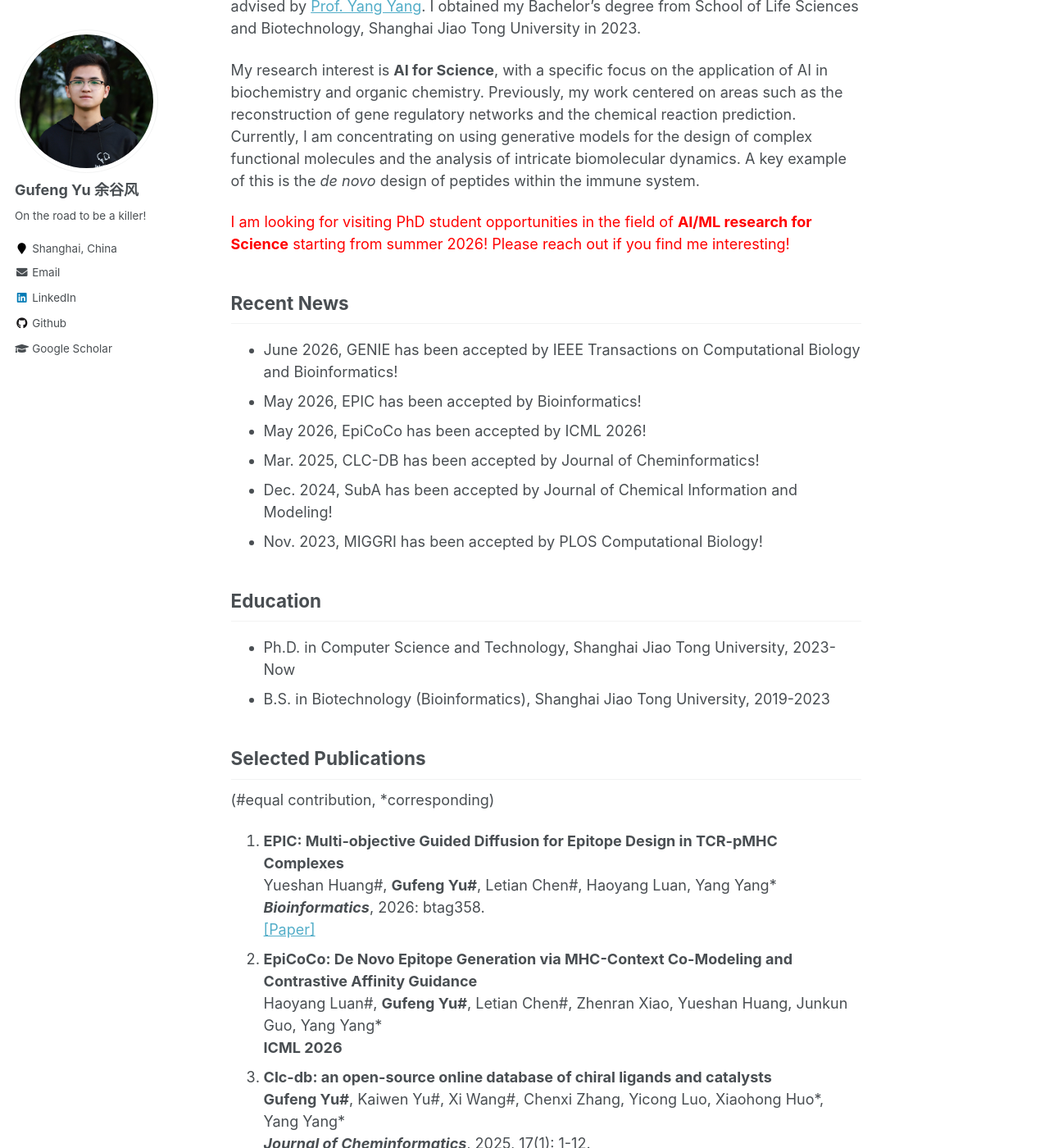
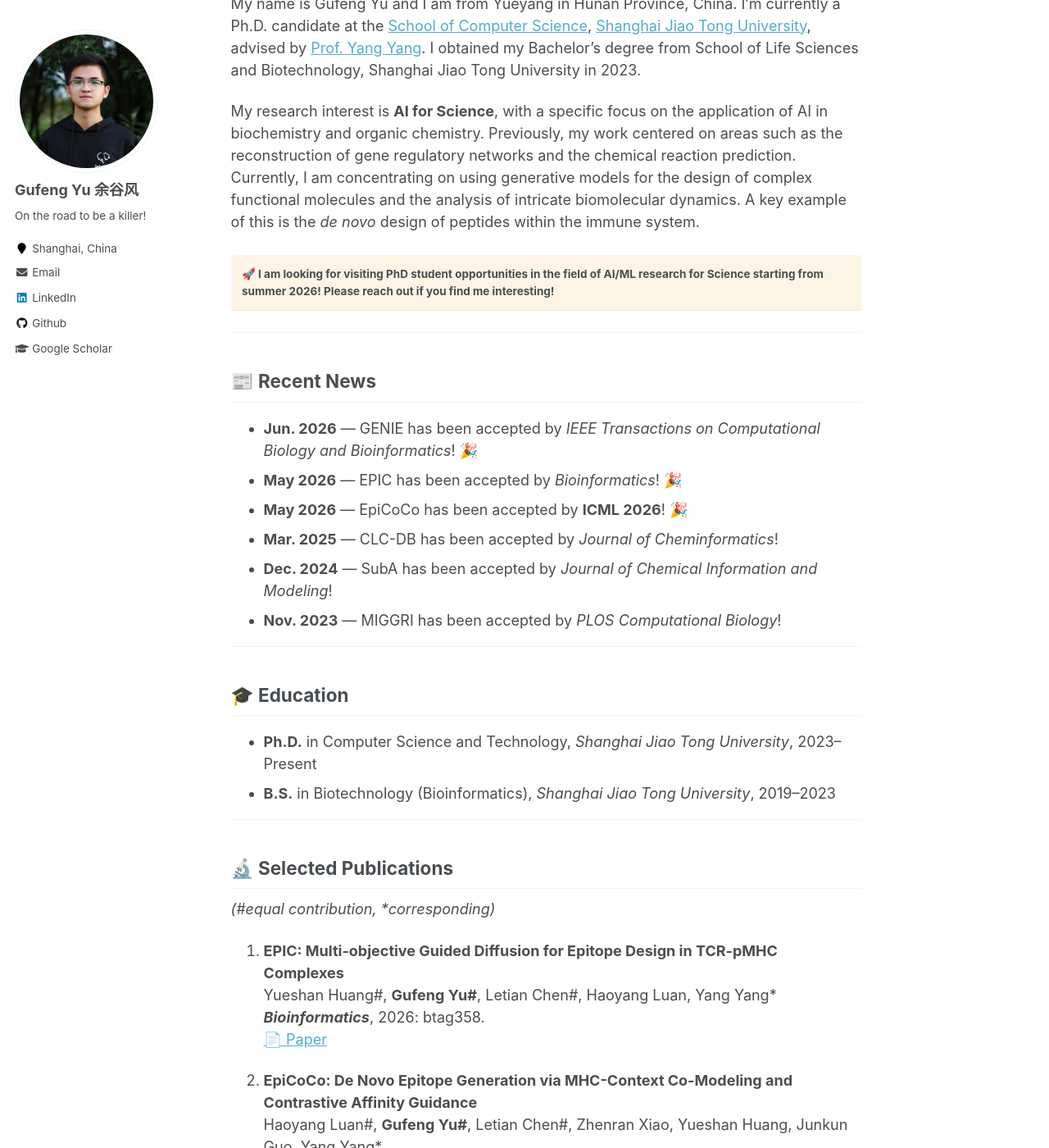
Before and after one commit to GufengYu520/gufengyu520.github.io, a Jekyll site: the page built from _pages/about.md, in a window 1280 px wide and 1400 px high, scrolled down 220 px. Shown: the whole window at 82% size. Built offline with Jekyll 4.4.1, drawn with Linux system fonts in a browser that asks for light colours; some of the changed text lies outside the part shown.

Commit message:
Update about.md

```diff
--- a/_pages/about.md
+++ b/_pages/about.md
@@ -8,66 +8,74 @@ redirect_from:
   - /about.html
 ---
 
+<p align="center">
+  <img src="https://img.shields.io/badge/Focus-AI%20for%20Science-blue?style=flat-square" alt="AI for Science">
+  <img src="https://img.shields.io/badge/Field-Computational%20Biology-brightgreen?style=flat-square" alt="Computational Biology">
+  <img src="https://img.shields.io/badge/Field-Computational%20Chemistry-orange?style=flat-square" alt="Computational Chemistry">
+  <img src="https://img.shields.io/badge/Method-Generative%20Models-ff69b4?style=flat-square" alt="Generative Models">
+  <img src="https://img.shields.io/badge/Method-Diffusion%20Models-purple?style=flat-square" alt="Diffusion Models">
+</p>
+
 My name is Gufeng Yu and I am from Yueyang in Hunan Province, China. I'm currently a Ph.D. candidate at the [School of Computer Science](https://www.cs.sjtu.edu.cn/index.aspx), [Shanghai Jiao Tong University](https://www.sjtu.edu.cn/), advised by [Prof. Yang Yang](https://www.cs.sjtu.edu.cn/jiaoshiml/yangyang.html). I obtained my Bachelor's degree from School of Life Sciences and Biotechnology, Shanghai Jiao Tong University in 2023.
 
 My research interest is **AI for Science**, with a specific focus on the application of AI in biochemistry and organic chemistry. Previously, my work centered on areas such as the reconstruction of gene regulatory networks and the chemical reaction prediction. Currently, I am concentrating on using generative models for the design of complex functional molecules and the analysis of intricate biomolecular dynamics. A key example of this is the *de novo* design of peptides within the immune system.
 
-<span style="color:red;">
-I am looking for visiting PhD student opportunities in the field of <strong>AI/ML research for Science</strong> starting from summer 2026! Please reach out if you find me interesting!
-</span>
+**🚀 I am looking for visiting PhD student opportunities in the field of AI/ML research for Science starting from summer 2026! Please reach out if you find me interesting!**
+{: .notice--warning}
 
+---
 
+## 📰 Recent News
 
-## Recent News
+- **Jun. 2026** — GENIE has been accepted by *IEEE Transactions on Computational Biology and Bioinformatics*! 🎉
+- **May 2026** — EPIC has been accepted by *Bioinformatics*! 🎉
+- **May 2026** — EpiCoCo has been accepted by **ICML 2026**! 🎉
+- **Mar. 2025** — CLC-DB has been accepted by *Journal of Cheminformatics*!
+- **Dec. 2024** — SubA has been accepted by *Journal of Chemical Information and Modeling*!
+- **Nov. 2023** — MIGGRI has been accepted by *PLOS Computational Biology*!
 
-- June 2026, GENIE has been accepted by IEEE Transactions on Computational Biology and Bioinformatics!
-- May 2026, EPIC has been accepted by Bioinformatics!
-- May 2026, EpiCoCo has been accepted by ICML 2026!
-- Mar. 2025, CLC-DB has been accepted by Journal of Cheminformatics!
-- Dec. 2024, SubA has been accepted by Journal of Chemical Information and Modeling!
-- Nov. 2023, MIGGRI has been accepted by PLOS Computational Biology!
+---
 
+## 🎓 Education
 
+- **Ph.D.** in Computer Science and Technology, *Shanghai Jiao Tong University*, 2023–Present
+- **B.S.** in Biotechnology (Bioinformatics), *Shanghai Jiao Tong University*, 2019–2023
 
-## Education
+---
 
-- Ph.D. in Computer Science and Technology, Shanghai Jiao Tong University, 2023-Now
-- B.S. in Biotechnology (Bioinformatics), Shanghai Jiao Tong University, 2019-2023
+## 🔬 Selected Publications
 
-
-
-## Selected Publications
-
-(#equal contribution, *corresponding)
+*(#equal contribution, *corresponding)*
 
 1. **EPIC: Multi-objective Guided Diffusion for Epitope Design in TCR-pMHC Complexes**
-    Yueshan Huang#, **Gufeng Yu#**, Letian Chen#, Haoyang Luan, Yang Yang*
-    ***Bioinformatics***, 2026: btag358.
-    [[Paper]](https://doi.org/10.1093/bioinformatics/btag358)
+   Yueshan Huang#, **Gufeng Yu#**, Letian Chen#, Haoyang Luan, Yang Yang*
+   ***Bioinformatics***, 2026: btag358.
+   [📄 Paper](https://doi.org/10.1093/bioinformatics/btag358)
+
 2. **EpiCoCo: De Novo Epitope Generation via MHC-Context Co-Modeling and Contrastive Affinity Guidance**
-    Haoyang Luan#, **Gufeng Yu#**, Letian Chen#, Zhenran Xiao, Yueshan Huang, Junkun Guo, Yang Yang*
-    **ICML 2026**
+   Haoyang Luan#, **Gufeng Yu#**, Letian Chen#, Zhenran Xiao, Yueshan Huang, Junkun Guo, Yang Yang*
+   **ICML 2026**
+
 3. **Clc-db: an open-source online database of chiral ligands and catalysts**
-    **Gufeng Yu#**, Kaiwen Yu#, Xi Wang#, Chenxi Zhang, Yicong Luo, Xiaohong Huo\*, Yang Yang*
-    ***Journal of Cheminformatics***, 2025, 17(1): 1-12.
-    [[Paper]](https://jcheminf.biomedcentral.com/articles/10.1186/s13321-025-00991-9)
+   **Gufeng Yu#**, Kaiwen Yu#, Xi Wang#, Chenxi Zhang, Yicong Luo, Xiaohong Huo\*, Yang Yang*
+   ***Journal of Cheminformatics***, 2025, 17(1): 1–12.
+   [📄 Paper](https://jcheminf.biomedcentral.com/articles/10.1186/s13321-025-00991-9)
+
 4. **Machine Learning for Reaction Performance Prediction in Allylic Substitution Enhanced by Automatic Extraction of a Substrate-Aware Descriptor**
-    **Gufeng Yu#**, Xi Wang#, Yicong Luo, Guanlin Li, Rui Ding, Runhan Shi, Xiaohong Huo\*, Yang Yang*
-    ***Journal of Chemical Information and Modeling***, 2025, 65(1): 312-325.
-    [[Paper]](https://pubs.acs.org/doi/10.1021/acs.jcim.4c02120)
+   **Gufeng Yu#**, Xi Wang#, Yicong Luo, Guanlin Li, Rui Ding, Runhan Shi, Xiaohong Huo\*, Yang Yang*
+   ***Journal of Chemical Information and Modeling***, 2025, 65(1): 312–325.
+   [📄 Paper](https://pubs.acs.org/doi/10.1021/acs.jcim.4c02120)
 
+---
 
+## 👨‍🏫 Services
 
-## Services
+- **Teaching Assistant (TA):** Intelligent Algorithms for Science CS7357 \| Fall 2025, Shanghai Jiao Tong University
+- **Reviewer:** *JCIM*, *Journal of Cheminformatics*
 
-**Teaching Assistant (TA):** Intelligent Algorithms for Science CS7357 \| Fall 2025, Shanghai Jiao Tong University
+---
 
-**Reviewer:** JCIM, Journal of Cheminformatics.
+## 🏆 Honors and Awards
 
-
-
-## Honors and Awards
-
-**Excellent Graduate** \| Shanghai Jiao Tong University (2023)
-
-**Gold Medal and Best Software Project Nomination** \| iGEM (2021)
+- **Excellent Graduate** \| Shanghai Jiao Tong University (2023)
+- **Gold Medal and Best Software Project Nomination** \| iGEM (2021)
```
